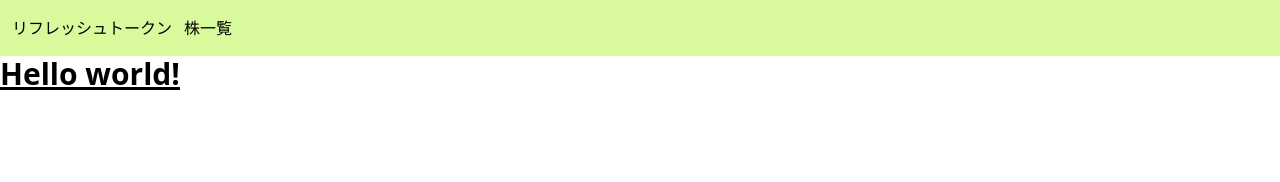
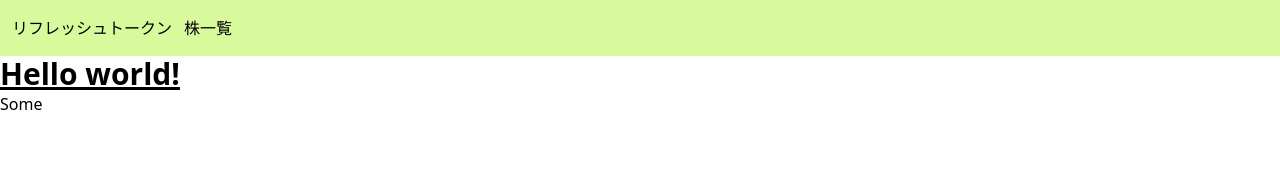
Before and after one commit to knarimatsu/react-sample-pagination, a React (Vite) app: page / in a window 1280 px wide. Shown: the top 182 px of the page. Built offline with nearby package versions, Linux system fonts and the light colour scheme.

Commit message:
chore: test commit

```diff
--- a/src/App.tsx
+++ b/src/App.tsx
@@ -5,6 +5,7 @@ function App() {
         <>
             <Header />
             <h1 className="text-3xl font-bold underline">Hello world!</h1>
+            <h2>Some</h2>
         </>
     );
 }
```
